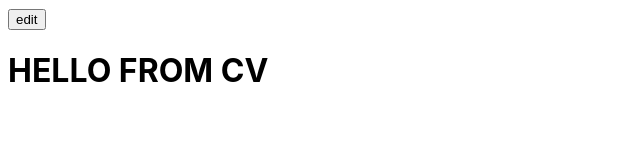
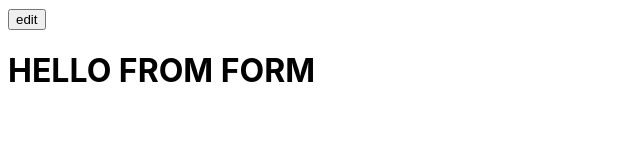
Before and after one commit to DrearyDev/cv-creator-react, a React app: page / in a window 1280 px wide. Shown: the top 160 px of the page, without its empty margins (0-640 px from the left). Built offline with nearby package versions, Linux system fonts and the light colour scheme; the HTML template or start-up script is replaced by a standard one.

Commit message:
Remove cv.jsx
Changing Structure of program. Mode value will be passed down
to the components and the components will render themselves depending
on the mode rather than having two seperate components to render
everything depending on the mode.

```diff
--- a/src/components/cv.jsx
+++ /dev/null
@@ -1,18 +0,0 @@
-
-function Cv({
-    headerInputs,
-    proSummary,
-    education,
-    workExp,
-    skills,
-    certs
-}) {
-
-    return (
-        <>
-            <h1>HELLO FROM CV</h1>
-        </>
-    );
-};
-
-export default Cv
--- a/src/main.jsx
+++ b/src/main.jsx
@@ -5,7 +5,6 @@ import { useState } from 'react'
 import './styles/index.css'
 
 import Form from './components/form.jsx'
-import Cv from './components/cv.jsx'
 
 const headerInputs = {
     //["Content to display", "Optional Link"]
@@ -86,15 +85,6 @@ function HandleVisible({headerInputs, proSummary, education, workExp, skills, ce
                 {viewModeValue ? "edit" : "view"}
             </button>
 
-            {viewModeValue ?
-            <Cv
-                headerInputs = {headerInputs}
-                proSummary = {proSummary}
-                education = {education}
-                workExp = {workExp}
-                skills = {skills}
-                certs = {certs}
-            /> :
             <Form
                 headerInputs = {headerInputs}
                 proSummary = {proSummary}
@@ -102,7 +92,8 @@ function HandleVisible({headerInputs, proSummary, education, workExp, skills, ce
                 workExp = {workExp}
                 skills = {skills}
                 certs = {certs}
-            />}
+                mode = {viewModeValue}
+            />
         </>
     );
 };
```
